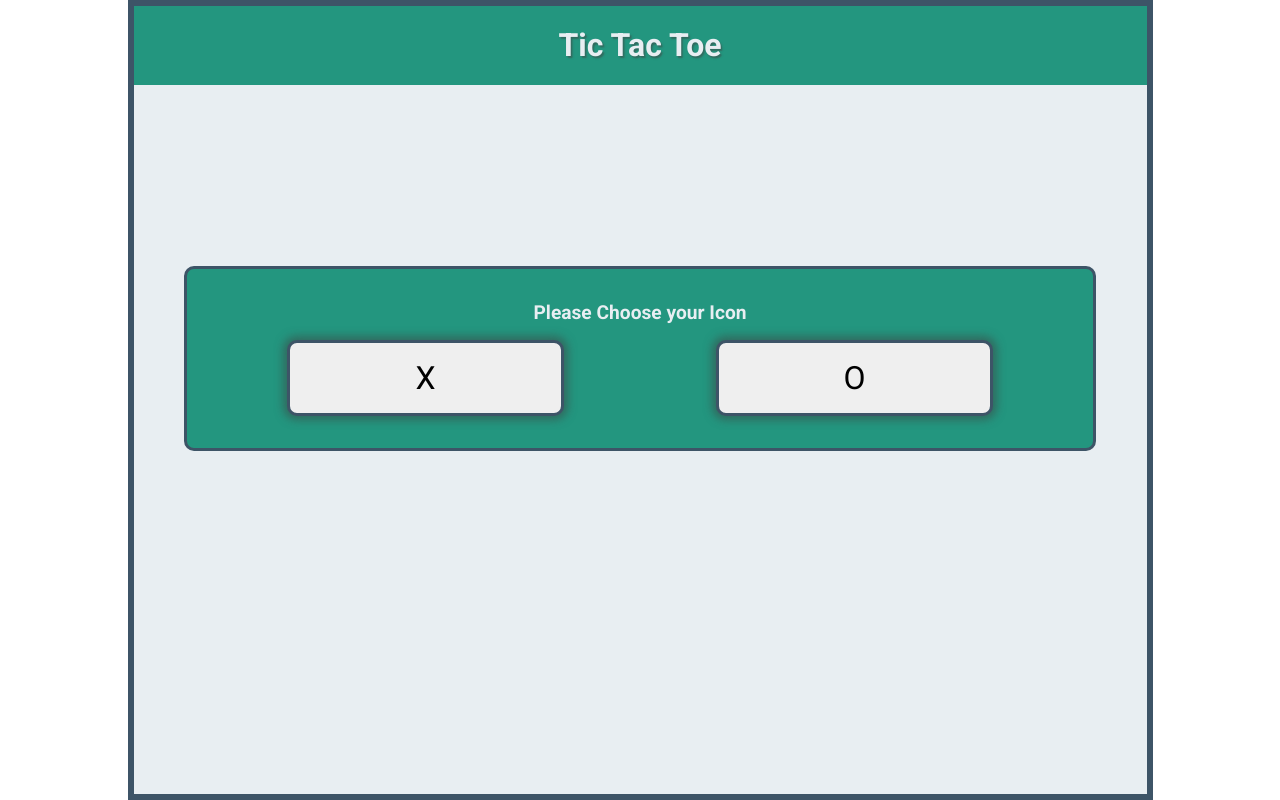
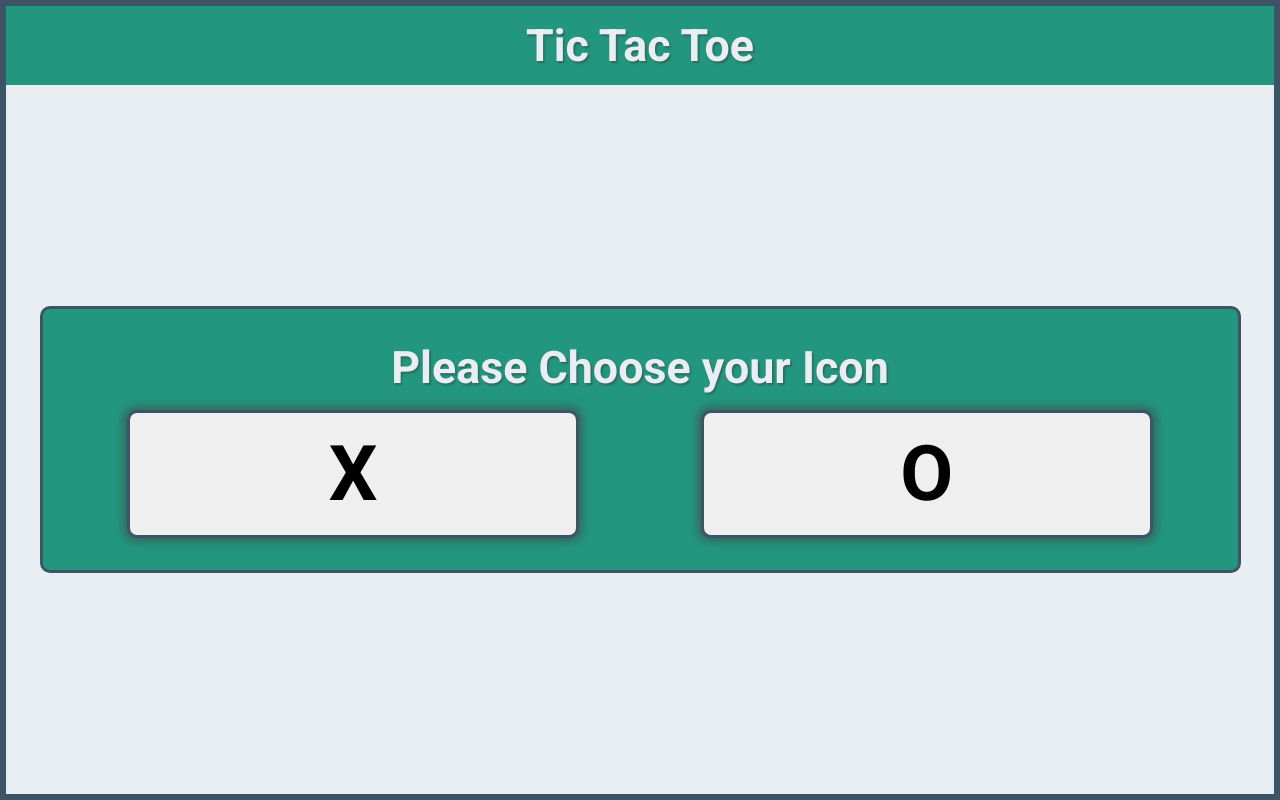
Before and after one commit to PedroGomes02/TicTacToe-FMQ, a React (Create React App) app: page / in a window 1280 px wide. Built offline with nearby package versions, Linux system fonts and the light colour scheme.

Commit message:
Grid an Font-Size fixs

```diff
--- a/src/App.css
+++ b/src/App.css
@@ -9,10 +9,3 @@
   background-color: #e8eef2;
   border: 0.4rem solid #3d5467;
 }
-
-@media (min-width: 1025px) {
-  .App {
-    width: 1025px;
-    margin: 0 auto;
-  }
-}
--- a/src/components/CellBoard/styles.ts
+++ b/src/components/CellBoard/styles.ts
@@ -1,40 +1,18 @@
 import styled from "styled-components";
 
 const StyledCellBoard = styled.button`
-  width: calc(100% / 3);
-  height:calc(100% / 3);
   background-color: #e8eef2;
   border: none;
-  font-size: 2rem;
+  font-size: calc(2rem + 4vmax);
   font-weight: bold;
+  aspect-ratio: 1 / 1;
 
   :hover {
-    background: radial-gradient(circle, white 0%, #e8eef2 66%);
-  }
-
-  :nth-child(1),
-  :nth-child(2),
-  :nth-child(3) {
-    border-bottom: 0.4rem solid #3d5467;
-  }
-  :nth-last-child(1),
-  :nth-last-child(2),
-  :nth-last-child(3) {
-    border-top: 0.4rem solid #3d5467;
-  }
-  :nth-child(1),
-  :nth-child(2),
-  :nth-child(4),
-  :nth-child(5),
-  :nth-child(7),
-  :nth-child(8) {
-    border-right: 0.4rem solid #3d5467;
-  }
-  @media (min-width: 481px) {
-    font-size: 3.5rem;
-  }
-  @media (min-width: 769px) {
-    font-size: 5rem;
+    background: radial-gradient(
+      circle,
+      rgba(206, 123, 145, 1) 0%,
+      rgba(232, 238, 242, 1) 50%
+    );
   }
 `;
 
--- a/src/components/ChooseIcon/styles.ts
+++ b/src/components/ChooseIcon/styles.ts
@@ -1,9 +1,8 @@
 import styled from "styled-components";
 
 const ChooseIconContainer = styled.div`
-  position: absolute;
-  top: 33%;
-  width: 90%;
+  width: 80%;
+  margin: auto auto;
   display: flex;
   justify-content: space-around;
   flex-wrap: wrap;
@@ -12,20 +11,26 @@ const ChooseIconContainer = styled.div`
   padding: 2rem;
   border: 0.2rem solid #3d5467;
   border-radius: 10px;
+
+  @media (min-width: 1201px) {
+  width: 1201px;
+  }
 `;
 
 const StyledH2 = styled.h2`
   width: 100%;
-  font-size: 1.2rem;
+  font-size: 3.5vmax;
   font-weight: bold;
   text-align: center;
   color: #e8eef2;
+  text-shadow: 0.1rem 0.1rem 0.1rem #3f3f3f80;
 `;
 
 const StyledButton = styled.button`
-  width: 33%;
+  width: 40%;
   padding: 1rem;
-  font-size: 2rem;
+  font-size: 6vmax;
+  font-weight: bold;
   border: 0.2rem solid #3d5467;
   box-shadow: 0rem 0rem 0.5rem 0.25rem #3f3f3f80;
   border-radius: 10px;
--- a/src/components/GameBoard/index.tsx
+++ b/src/components/GameBoard/index.tsx
@@ -4,7 +4,6 @@ import { gameBoardProps } from "../../types";
 import { GameBoardContainer } from "./styles";
 
 const GameBoard = (props: gameBoardProps) => {
-
   const handlerClick = (
     event: React.MouseEvent<HTMLButtonElement, MouseEvent>
   ) => {
@@ -14,7 +13,7 @@ const GameBoard = (props: gameBoardProps) => {
 
     if (
       !props.playerTurn ||
-      target.innerText||
+      target.innerText ||
       props.winnerState ||
       props.tieState
     ) {
--- a/src/components/GameBoard/styles.ts
+++ b/src/components/GameBoard/styles.ts
@@ -1,20 +1,29 @@
 import styled from "styled-components";
 
 const GameBoardContainer = styled.div`
-  width: 90%;
-  height: 60%;
-  display: flex;
-  justify-content: center;
-  align-items: center;
-  flex-wrap: wrap;
-  padding: 1rem;
+  display: grid;
+  grid-template-columns: 1fr 1fr 1fr;
+  grid-template-rows: 1fr 1fr 1fr;
+  gap: 0.6rem;
+  background-color: #3d5467;
+  margin: 1rem;
+  padding:0;
 
-  @media (max-height: 480px), (min-width: 769px) {
-    width: 60%;
-    height: 90%;
-    flex-wrap: wrap;
-    justify-content: center;
-    text-align: center;
+  @media (orientation: landscape) and (min-aspect-ratio: 4/3) {
+    height: 75%;
+    aspect-ratio: 1/1;
+  }
+  @media (orientation: landscape) and (max-aspect-ratio: 4/3) {
+    height: 55%;
+    aspect-ratio: 1/1;
+  }
+  @media (orientation: portrait) and (min-aspect-ratio: 3/4) {
+    width: 55%;
+    aspect-ratio: 1/1;
+  }
+  @media (orientation: portrait) and (max-aspect-ratio: 3/4) {
+    width: 75%;
+    aspect-ratio: 1/1;
   }
 `;
 
--- a/src/components/GameStatus/styles.ts
+++ b/src/components/GameStatus/styles.ts
@@ -11,14 +11,6 @@ const GameStatusContainer = styled.div`
   font-weight: bold;
   border: 0.2rem solid #3d5467;
   border-radius: 10px;
-
-  @media (min-width: 769px) {
-    flex-wrap: wrap;
-  }
-
-  @media (max-height: 480px) {
-    padding: 0.2rem;
-  }
 `;
 
 const StyledButton = styled.button`
@@ -35,7 +27,7 @@ const StyledButton = styled.button`
   box-shadow: 0rem 0rem 0.5rem 0.1rem #3f3f3f80;
 
   :hover {
-    opacity: 0.95;
+    background-color: #ce6c86;
     box-shadow: 0rem 0rem 0.5rem 0.25rem #3f3f3f80;
   }
 
@@ -45,4 +37,4 @@ const StyledButton = styled.button`
   }
 `;
 
-export { GameStatusContainer, StyledButton};
+export { GameStatusContainer, StyledButton };
--- a/src/components/Header/styles.ts
+++ b/src/components/Header/styles.ts
@@ -3,13 +3,13 @@ import styled from "styled-components";
 const StyledHeader = styled.h1`
   width: 100%;
   height: 10%;
-  display:flex;
-  justify-content:center;
-  align-items:center;
-  padding: 0.4rem;
+  display: flex;
+  justify-content: center;
+  align-items: center;
   background-color: #23967f;
   color: #e8eef2;
   text-shadow: 0.1rem 0.1rem 0.1rem #3f3f3f80;
+  font-size: 3.5vmax;
 `;
 
 export { StyledHeader };
--- a/src/components/ScoreBoard/styles.ts
+++ b/src/components/ScoreBoard/styles.ts
@@ -14,6 +14,8 @@ const ScoreBoardContainer = styled.div`
 const ScoreBoardHeader = styled.h2`
   padding-top: 0.2rem;
   color: #e8eef2;
+  font-size: 1.6rem;
+    font-weight: bold;
   text-shadow: 0.1rem 0.1rem 0.1rem #3f3f3f80;
 `;
 
@@ -24,8 +26,10 @@ const ScoresContainer = styled.div`
   gap: 0.4rem;
   padding: 0.4rem;
   font-weight: bold;
-  @media (min-width: 769px) {
-    flex-wrap: wrap;
+  align-items: center;
+
+  @media (orientation: landscape) {
+    flex-direction: column;
   }
 `;
 
@@ -42,17 +46,18 @@ const StyledScoreContainer = styled.div`
   box-shadow: 0rem 0rem 0.5rem 0.1rem #3f3f3f80;
   border-radius: 10px;
 
-  @media (min-width: 769px) {
-    width: 90%;
+  @media (orientation: landscape) {
+    width: 95%;
   }
 
   .scoreNumber {
     width: 40%;
-    font-size: 2rem;
+    font-size: 1.8rem;
     font-weight: bold;
     border: 2.5px solid #e8eef2;
     text-align: center;
     background-color: black;
+    border-radius: 5px;
   }
 `;
 
@@ -70,7 +75,7 @@ const StyledButton = styled.button`
   box-shadow: 0rem 0rem 0.5rem 0.1rem #3f3f3f80;
 
   :hover {
-    opacity: 0.95;
+    background-color: #ce6c86;
     box-shadow: 0rem 0rem 0.5rem 0.25rem white;
   }
 
--- a/src/styles.ts
+++ b/src/styles.ts
@@ -8,10 +8,13 @@ const GameContainer = styled.div`
   align-items: center;
   justify-content: space-evenly;
 
-  @media (max-height: 480px), (min-width: 769px) {
+  @media (orientation: landscape) {
     flex-direction: row;
-    flex-wrap: wrap;
-    align-items: center;
+  }
+
+  @media (min-width: 1201px) {
+      width: 1201px;
+    margin: 0 auto;
   }
 `;
 
@@ -23,7 +26,7 @@ const GameControlsContainer = styled.div`
   justify-content: space-evenly;
   align-items: center;
 
-  @media (max-height: 480px), (min-width: 769px) {
+  @media (orientation: landscape) {
     width: 40%;
     height: 100%;
   }
```
